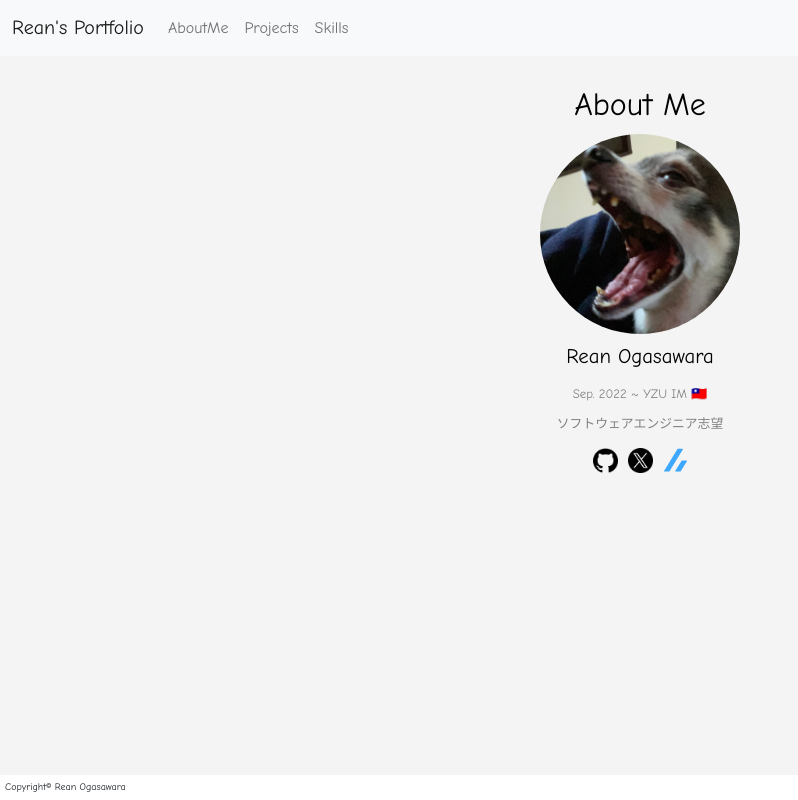
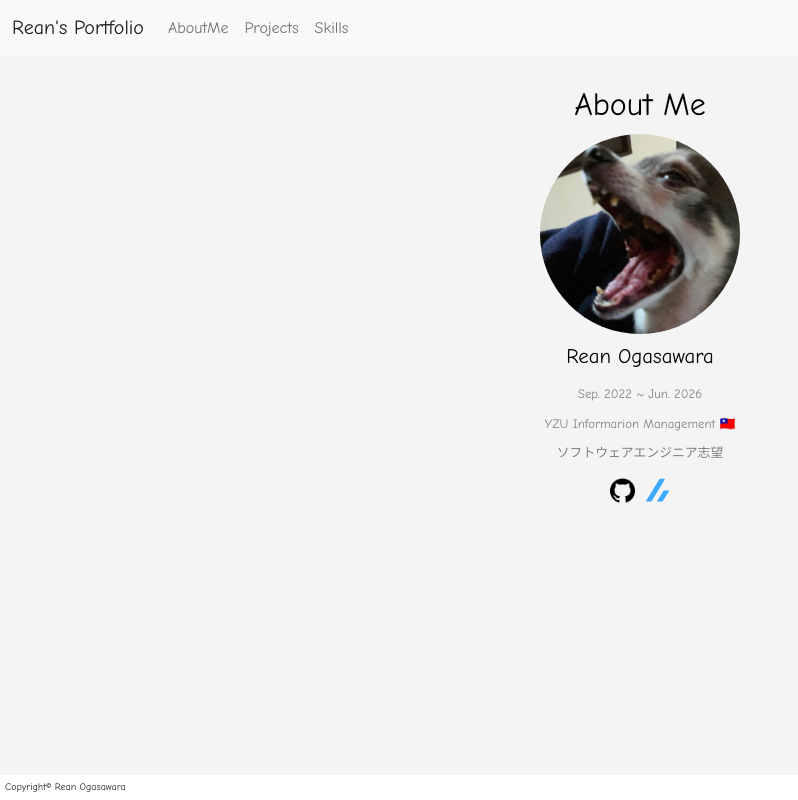
Before and after one commit to niwatorinoko/Rean-Resume, a plain HTML site: page index.html in a window 1280 px wide. Shown: the whole page, without its empty margins (0-798 px from the left). Drawn offline with nearby package versions, Linux system fonts and the light colour scheme; a web font is replaced by a local one.

Commit message:
update: 25/4/13

```diff
--- a/index.html
+++ b/index.html
@@ -31,15 +31,16 @@
 		<h1>About Me</h1>
 		<img src="images/ash.jpeg" class="rounded-circle" alt="Ash" width="200" height="200">
 		<h2>Rean Ogasawara</h2>
-		<p>Sep. 2022 ~ YZU IM 🇹🇼</p>
+		<p>Sep. 2022 ~ Jun. 2026 </p>
+		<p>YZU Informarion Management 🇹🇼</p>
 		<p>ソフトウェアエンジニア志望</p>
 		<div class="social-icons">
 			<a href="https://github.com/niwatorinoko" target="_blank">
 				<img src="images/github.png" alt="github" width="25" height="25">
 			</a>
-			<a href="https://x.com/PandaaaaRean" target="_blank">
+			<!-- <a href="https://x.com/PandaaaaRean" target="_blank">
 				<img src="images/x.png" alt="x" width="25" height="25">
-			</a>
+			</a> -->
 			<a href="https://zenn.dev/pandaaaaaaa" target="_blank">
 				<img src="images/zenn.svg" alt="zenn" width="25" height="25">
 			</a>
```
Also changed, not shown: projects.html (+1 -1 lines), skills.html (+2 -2 lines).
